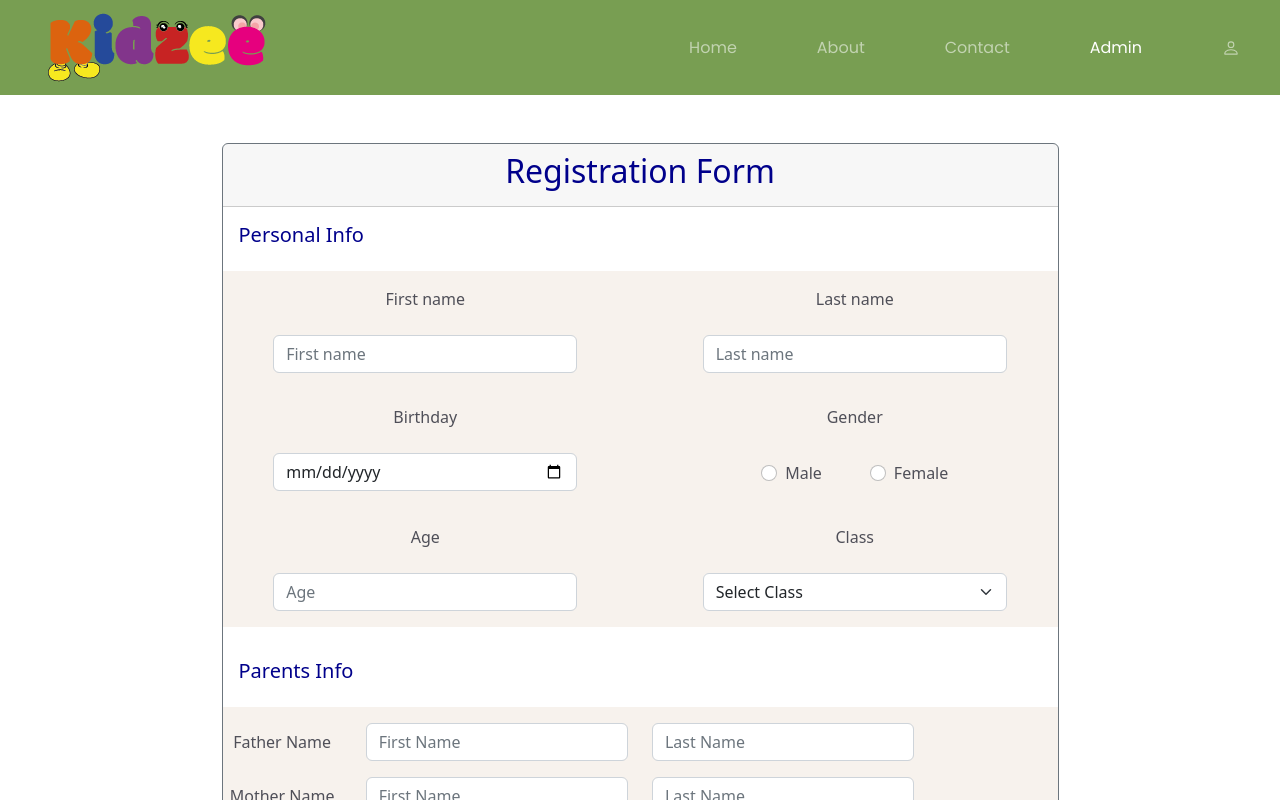
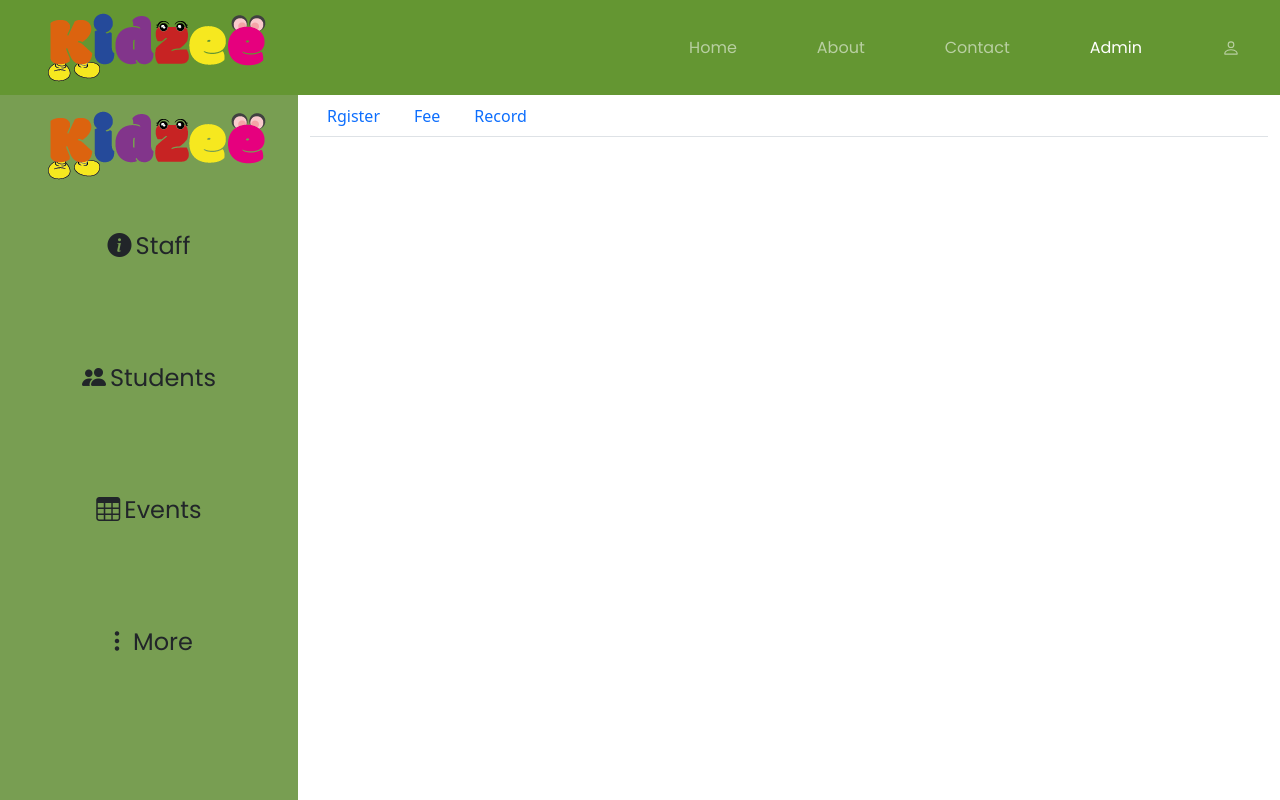
Before and after one commit to SK-tec/AutoReminderScheudler, a React (Create React App) app in the folder client/: page /admin in a window 1280 px wide. Shown: the top 800 px of the page. Built offline with nearby package versions, Linux system fonts and the light colour scheme.

Commit message:
add admin page

```diff
--- a/client/src/App.js
+++ b/client/src/App.js
@@ -8,18 +8,18 @@ import RegisterForm from './components/RegisterForm';
 import Signin from './components/Signin';
 import { Routes, Route } from "react-router-dom";
 import Notices from './components/Notices';
+import Admin from './components/Admin';
 
 
 function App() {
   return (
     <div className="App">
-
-     <MyNav />
+        <MyNav />
      <Routes>
         <Route path="/" element={<Header />} />
         {/* <Route path="/aboutus" element={<AboutUs />} />
         <Route path="/contact" element={<Contact />} /> */}
-        <Route path="/admin" element={<RegisterForm />} />
+        <Route path="/admin" element={<Admin />} />
         <Route path="/signin" element={<Signin/>} />
       </Routes>
      <Footer />
--- a/client/src/components/Admin.js
+++ b/client/src/components/Admin.js
@@ -1,5 +1,81 @@
+import React from 'react';
+import 'bootstrap/dist/css/bootstrap.min.css';
+import 'bootstrap-icons/font/bootstrap-icons.css';
+import { LinkContainer } from "react-router-bootstrap";
+import logo from "../images/Kidzee_logo.png";
+import Navbar from 'react-bootstrap/Navbar';
+import Nav from 'react-bootstrap/Nav';
+
+import RegisterForm from './RegisterForm';
+
+
+
 const Admin = () => {
-    return ( <></> );
+    return (
+    <div className='container-fluid sideNav'>
+        <div className='row'>
+            <div id="sidebar" className='col-auto min-vh-100 bg-[#649632]'>
+            <LinkContainer to="/">
+          <Navbar.Brand href="#home">
+            <img
+              className="logo mt-3"
+              src={logo}
+              alt="KidzeeLogo"
+            />
+          </Navbar.Brand>
+        </LinkContainer>
+                <ul >
+                    <li>
+                        <LinkContainer to="/">
+                            <Nav.Link className="navLink py-5 fs-4">
+                                <i className='bi bi-info-circle-fill' />
+                                <span className='ms-1 d-none d-sm-inline'>Staff</span>
+                            </Nav.Link>
+                        </LinkContainer>
+                    </li>
+                    <li>
+                        <LinkContainer to="/">
+                            <Nav.Link className="navLink py-5 fs-4">
+                            <i className='bi-people-fill' />
+                            <span className='ms-1 d-none d-sm-inline'>Students</span>
+                            </Nav.Link>
+                        </LinkContainer>
+                    </li>
+                    <li>
+                        <LinkContainer to="/">
+                            <Nav.Link className="navLink py-5 fs-4">
+                            <i className='bi-table' />
+                            <span className='ms-1 d-none d-sm-inline'>Events</span>
+                            </Nav.Link>
+                        </LinkContainer>
+                    </li>
+                    <li>
+                        <LinkContainer to="/">
+                            <Nav.Link className="navLink py-5 fs-4">
+                            <i className='bi bi-three-dots-vertical' />
+                            <span className='ms-1 d-none d-sm-inline'>More</span>
+                            </Nav.Link>
+                        </LinkContainer>
+                    </li>
+                </ul>
+
+            </div>
+            <div className="col">
+            <Nav variant="tabs" defaultActiveKey="/">
+                <Nav.Item>
+                    <Nav.Link eventKey={<RegisterForm />}>Rgister</Nav.Link>
+                </Nav.Item>
+                <Nav.Item>
+                    <Nav.Link eventKey="link-1">Fee</Nav.Link>
+                </Nav.Item>
+                <Nav.Item>
+                    <Nav.Link eventKey="disabled">Record</Nav.Link>
+                </Nav.Item>
+            </Nav>
+            </div>
+        </div>
+    </div>
+    );
 }
 
 export default Admin;
--- a/client/src/components/Header.js
+++ b/client/src/components/Header.js
@@ -4,10 +4,12 @@ import students from "../images/students.png";
 import basketball from "../images/basketball.jpg";
 import Achivements from './Achivements';
 import Notices from './Notices';
+import MyNav from './MyNav';
 
 const Header = () => {
     return (
     <>
+
     <Carousel id="carousel">
       <Carousel.Item >
         <img
--- a/client/src/index.css
+++ b/client/src/index.css
@@ -3,7 +3,7 @@
 /************* Navbar start ***********************/
 .Navbar{
   font-family: 'Poppins', sans-serif;
-  background-color: #789E52;
+  background-color: #649632;
   text-decoration-color: blue;
 }
 .navbar-brand {
@@ -98,6 +98,30 @@
 }
 /************* achivements end ***********************/
 
+#sidebar{
+  margin: 0;
+  height: 200px;
+  display: flex;
+  flex-direction: column;
+  align-items:center;
+  font-family: 'Poppins', sans-serif;
+  background-color: #789E52;
+  text-decoration-color: blue;
+  padding-right: 2em;
+  padding-left: 0;
+
+}
+
+
+
+li{
+  list-style: none;
+
+
+ }
+
+
+
 /************* footer start ***********************/
 
 .footer {
```
